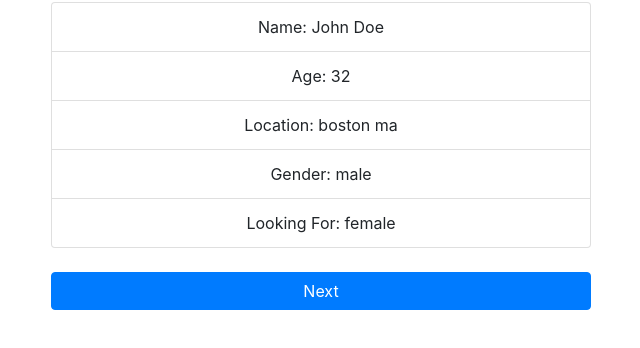
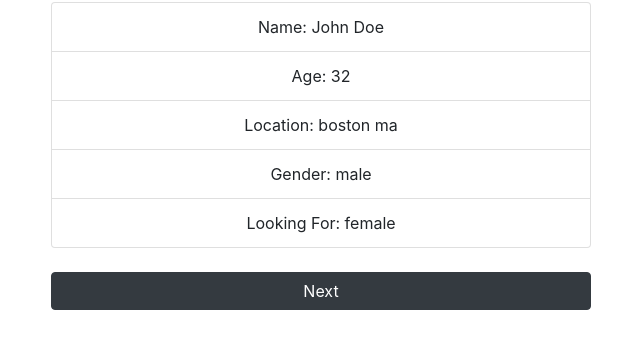
Before and after one commit to chiboycalix/dating-app, a plain HTML site: page index.html in a window 1280 px wide. Shown: the part 386-734 px from the top of the page, without its empty margins (319-959 px from the left). Drawn offline with nearby package versions, Linux system fonts and the light colour scheme.

Commit message:
changed back to the dark button color

```diff
--- a/index.html
+++ b/index.html
@@ -19,7 +19,7 @@
                 <br>
                 <div id="profileDisplay"></div>
                 <br>
-                <buttn id="next" class="btn btn-primary btn-block">Next</buttn>
+                <buttn id="next" class="btn btn-dark btn-block">Next</buttn>
             </div>
         </div>
     </div>
```
